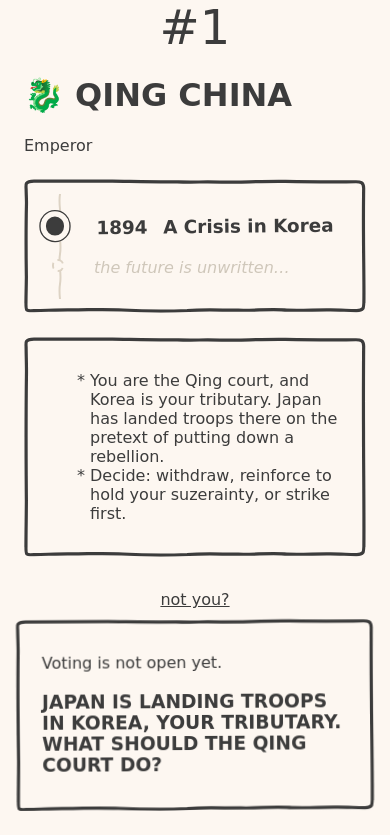
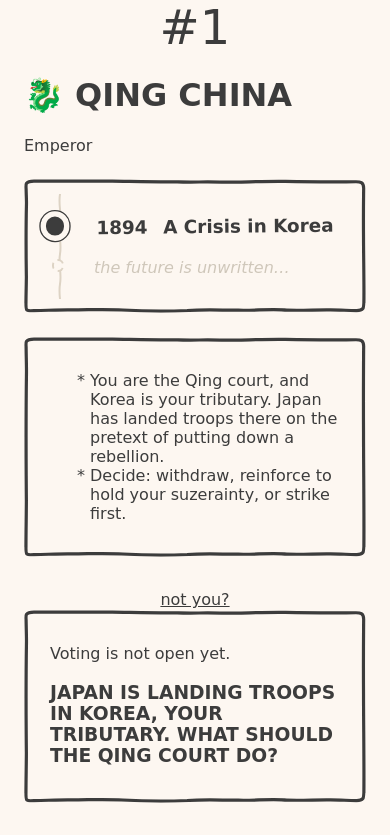
Before and after one commit to 256thFission/AMES-107-Pres, a Flask app: page / in a window 390 px wide. Shown: the part 33-868 px from the top of the page. Before the commit the page ends 844 px from the top, so only its background shows below. Run offline with Flask 3, Linux system fonts and the light colour scheme; the visitor is signed in with stand-in values (Sample User, id 1); some web fonts are replaced.

Commit message:
Unpin the vote box on phones; cap its height elsewhere

```diff
--- a/static/app.css
+++ b/static/app.css
@@ -61,6 +61,16 @@ body.student-timeline .decision {
   max-width: 640px; width: calc(100% - 2em); box-sizing: border-box;
   background: #FDF7F1; z-index: 10;
   transform: rotate(-0.3deg);
+  max-height: 45vh; overflow-y: auto;
+}
+
+/* On phones a pinned box eats the screen: let it sit in the page flow. */
+@media (max-width: 640px), (max-height: 600px) {
+  body.student-timeline .timeline-scroll { padding-bottom: 0; }
+  body.student-timeline .decision {
+    position: static; width: auto; max-height: none; overflow: visible;
+    transform: none;
+  }
 }
 .qn { font-style: italic; margin-bottom: .4rem; }
 table.leaderboard { font-size: 1.4em; border-collapse: collapse; }
```
